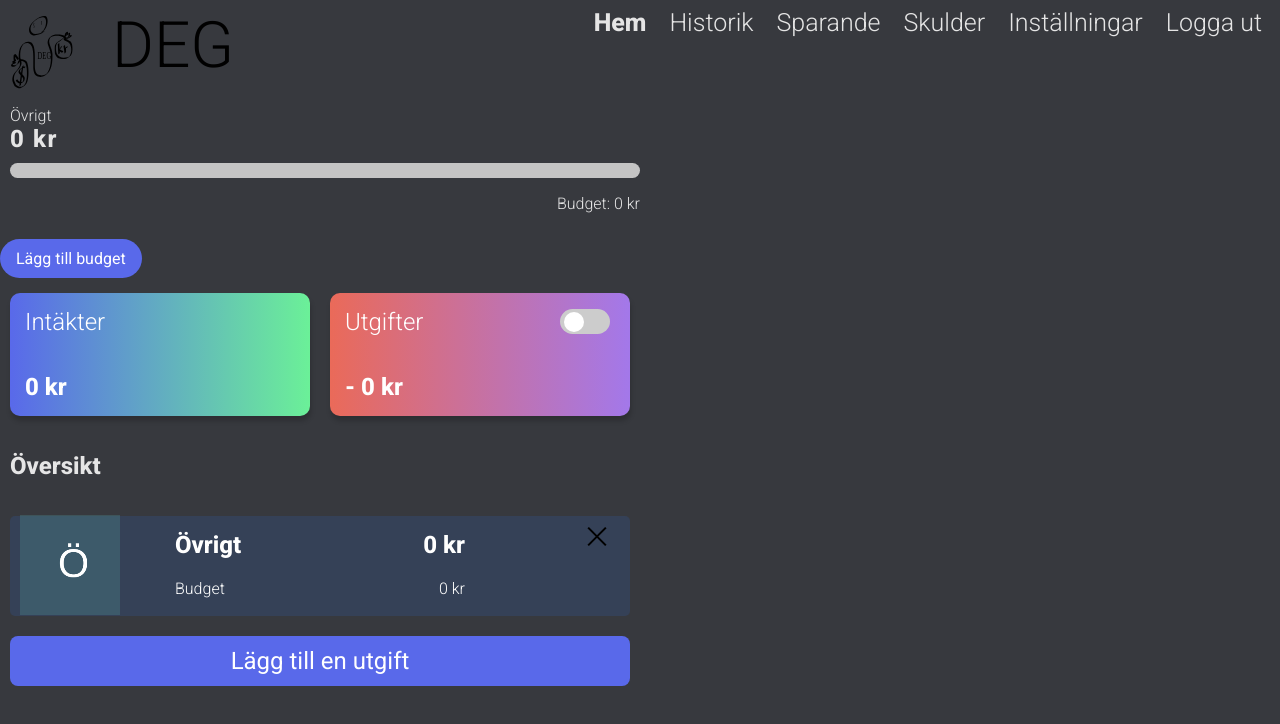
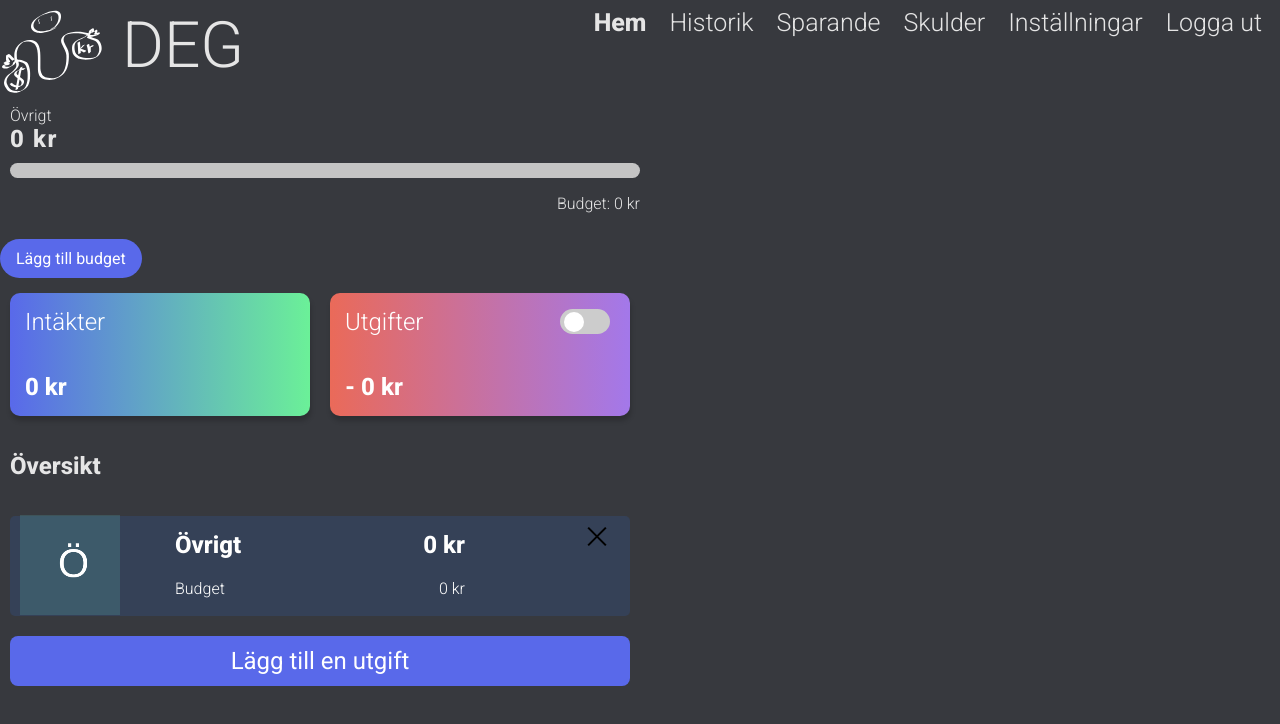
Before and after one commit to Markus-Simonsen-ITHS/JavaScript-med-ramverk-laboration-3, a Vue app: page / in a window 1280 px wide. Shown: the top 724 px of the page. Built offline with nearby package versions, Linux system fonts and the light colour scheme; no server answers; the database is empty; sample sign-in values are in the browser's storage.

Commit message:
added white logo to the dark theme

```diff
--- a/src/App.vue
+++ b/src/App.vue
@@ -18,7 +18,18 @@
     }"
   >
     <div class="logo-container" v-if="!displayHeader">
-      <img class="logo" src="Deg-logo final.svg" alt="" />
+      <img
+        class="logo"
+        src="Deg-logo final.svg"
+        alt="Deg logo black"
+        v-if="$store.getters.getTheme === 'light'"
+      />
+      <img
+        src="../public/Deg-logo-white.svg"
+        alt="Deg logo white"
+        class="logo"
+        v-if="$store.getters.getTheme === 'dark'"
+      />
       <h1 class="logo-title">DEG</h1>
     </div>
     <RouterView />
--- a/src/components/NavBar.vue
+++ b/src/components/NavBar.vue
@@ -63,7 +63,18 @@
 
     <div class="logo-container">
       <div class="logo-and-text">
-        <img class="logo" src="Deg-logo final.svg" alt="" />
+        <img
+          class="logo"
+          src="Deg-logo final.svg"
+          alt="Deg logo black"
+          v-if="$store.getters.getTheme === 'light'"
+        />
+        <img
+          class="logo"
+          src="../../public/Deg-logo-white.svg"
+          alt="Deg logo white"
+          v-if="$store.getters.getTheme === 'dark'"
+        />
         <h1 class="logo-title">DEG</h1>
       </div>
       <ul>
@@ -83,7 +94,7 @@
             dark: $store.getters.getTheme === 'dark'
           }"
         >
-          <RouterLink to="/history">Historik</RouterLink>
+          <RouterLink to="/history/list">Historik</RouterLink>
         </li>
         <li
           class="link"
@@ -198,11 +209,9 @@
       display: flex;
       justify-content: space-between;
     }
-    .logo-title {
-      color: black;
-    }
     .logo-and-text {
       display: flex;
+      margin-left: 10px;
     }
     .container {
       display: none;
@@ -210,7 +219,6 @@
     .navbar {
       /* Removed background color, color, box-shadow, float, position */
       background-color: rgba(255, 0, 0, 0);
-      color: rgba(51, 51, 51, 0);
       box-shadow: 0px 0px 0px 0px #676767;
       width: 100% !important;
       height: 80px !important;
```
Also changed, not shown: public/Deg-logo-white.svg (added).
